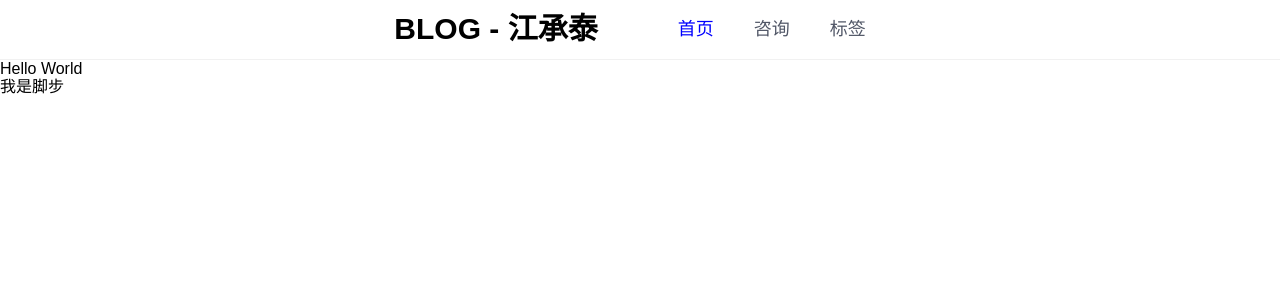
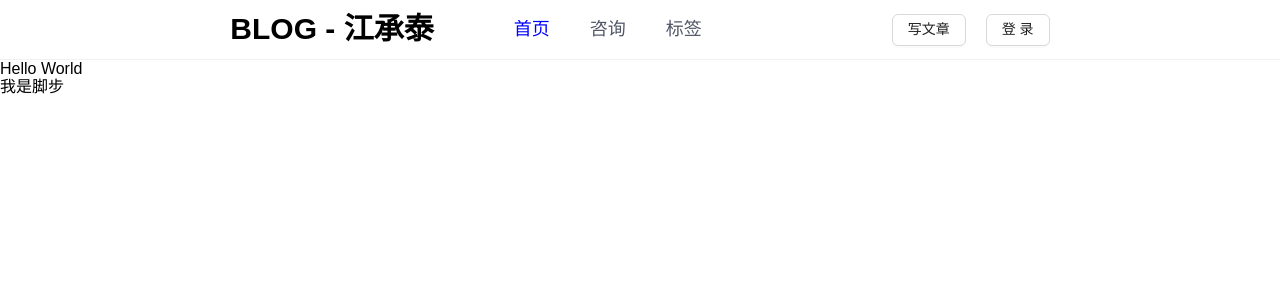
Before and after one commit to shanliuling/react_next12_ssr_muke, a Next.js app: page / in a window 1280 px wide. Shown: the top 300 px of the page. Built offline with nearby package versions, Linux system fonts and the light colour scheme.

Commit message:
fix:样式和登录按钮

```diff
--- a/components/Navbar/index.module.scss
+++ b/components/Navbar/index.module.scss
@@ -23,3 +23,10 @@
     color: blue;
   }
 }
+
+.operationArea {
+  margin-left: 150px;
+  button {
+    margin-left: 20px;
+  }
+}
--- a/components/Navbar/index.tsx
+++ b/components/Navbar/index.tsx
@@ -3,6 +3,7 @@
 import styles from './index.module.scss'
 import Link from 'next/link'
 import { useRouter } from 'next/router'
+import { Button } from 'antd'
 const Navbar: NextPage = () => {
   const { pathname } = useRouter()
 
@@ -23,6 +24,10 @@
           )
         })}
       </section>
+      <section className={styles.operationArea}>
+        <Button>写文章</Button>
+        <Button>登录</Button>
+      </section>
     </div>
   )
 }
```
